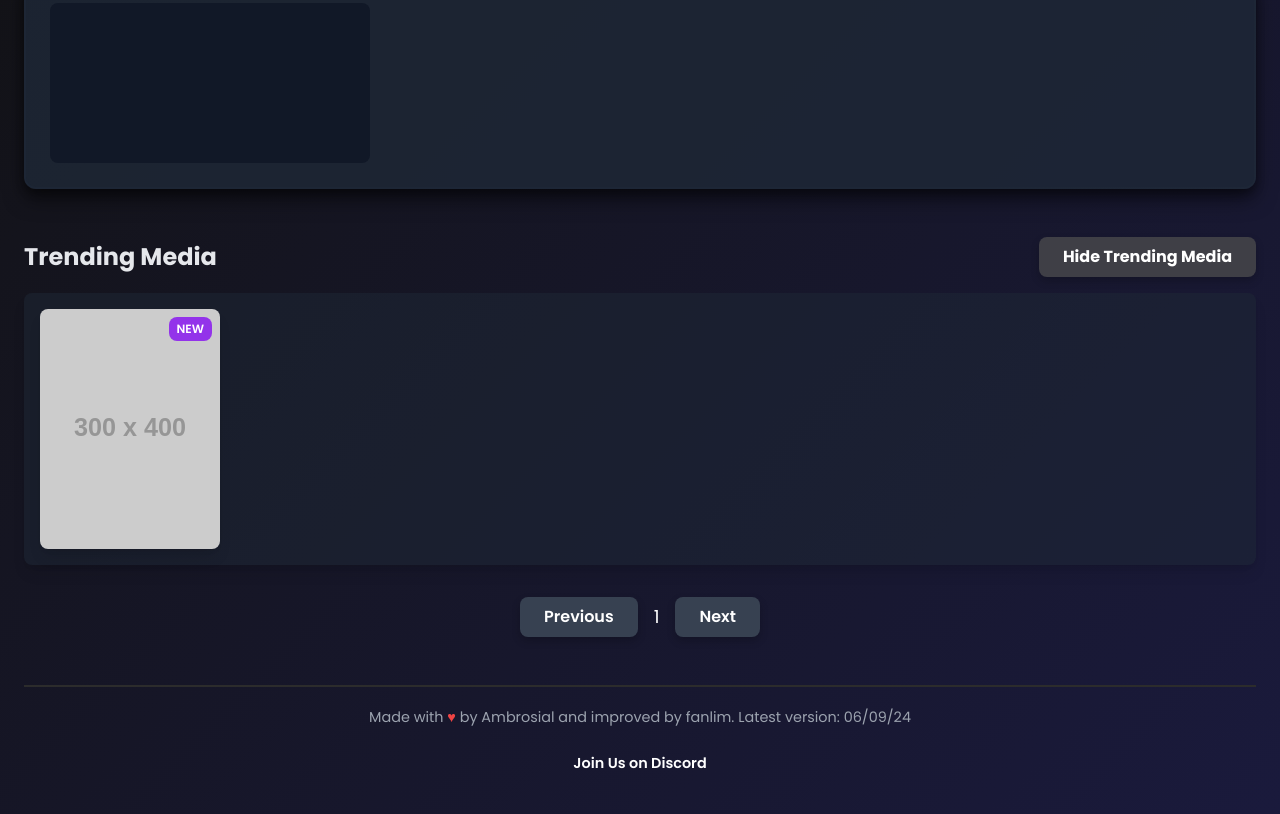
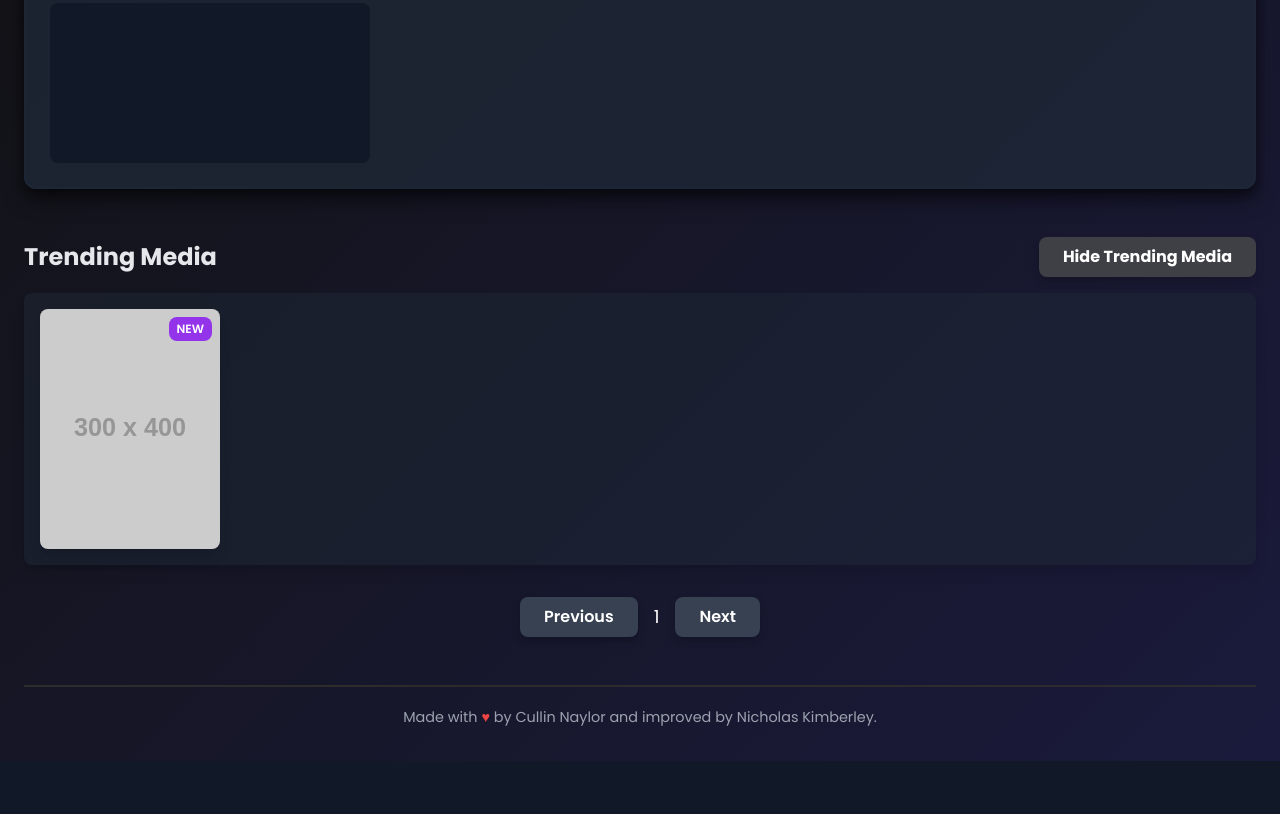
Before and after one commit to CullinNaylor9/Novaflix, a plain HTML site: page index.html in a window 1280 px wide. Shown: the part 357-1171 px from the top of the page. After the commit the page ends 1118 px from the top, so only its background shows below. Drawn offline with nearby package versions, Linux system fonts and the light colour scheme; no server answers; placeholder pictures from the web are drawn by us.

Commit message:
Update index.html

```diff
--- a/index.html
+++ b/index.html
@@ -111,17 +111,8 @@
 
         <footer class="text-center text-gray-400 mt-12">
             <div>
-                Made with <span id="homeHeartIcon" class="cursor-pointer text-red-500 hover:text-red-600 transition duration-200 ease-in-out">♥</span> by Ambrosial and improved by fanlim. Latest version: 06/09/24
+                Made with <span id="homeHeartIcon" class="cursor-pointer text-red-500 hover:text-red-600 transition duration-200 ease-in-out">♥</span> by Cullin Naylor and improved by Nicholas Kimberley.
             </div>
-            <!-- Discord Button -->
-            <div class="mt-4">
-                <a href="https://discord.gg/XbDBBmh5FY" target="_blank" id="discordButton" class="bg-blurple text-white py-2 px-4 rounded-lg hover:bg-blurple-dark transition duration-200 ease-in-out flex items-center space-x-2 justify-center mx-auto">
-                    <span class="font-semibold">Join Us on Discord</span>
-                </a>
-            </div>
-        </footer>
-    </div>
-</div>
 
 <!-- Include the updated media player script -->
 <script src="media/mediaplayer/mediaplayer.js"></script>
```
